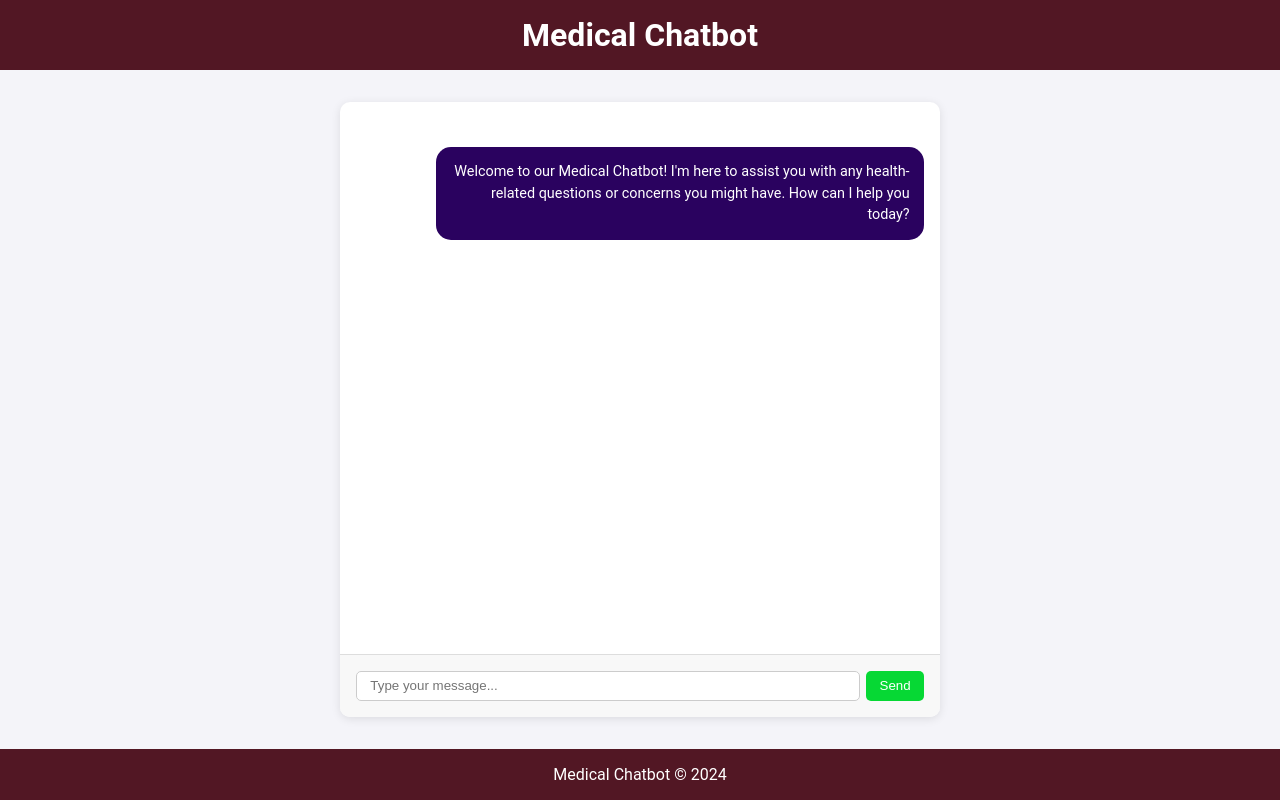
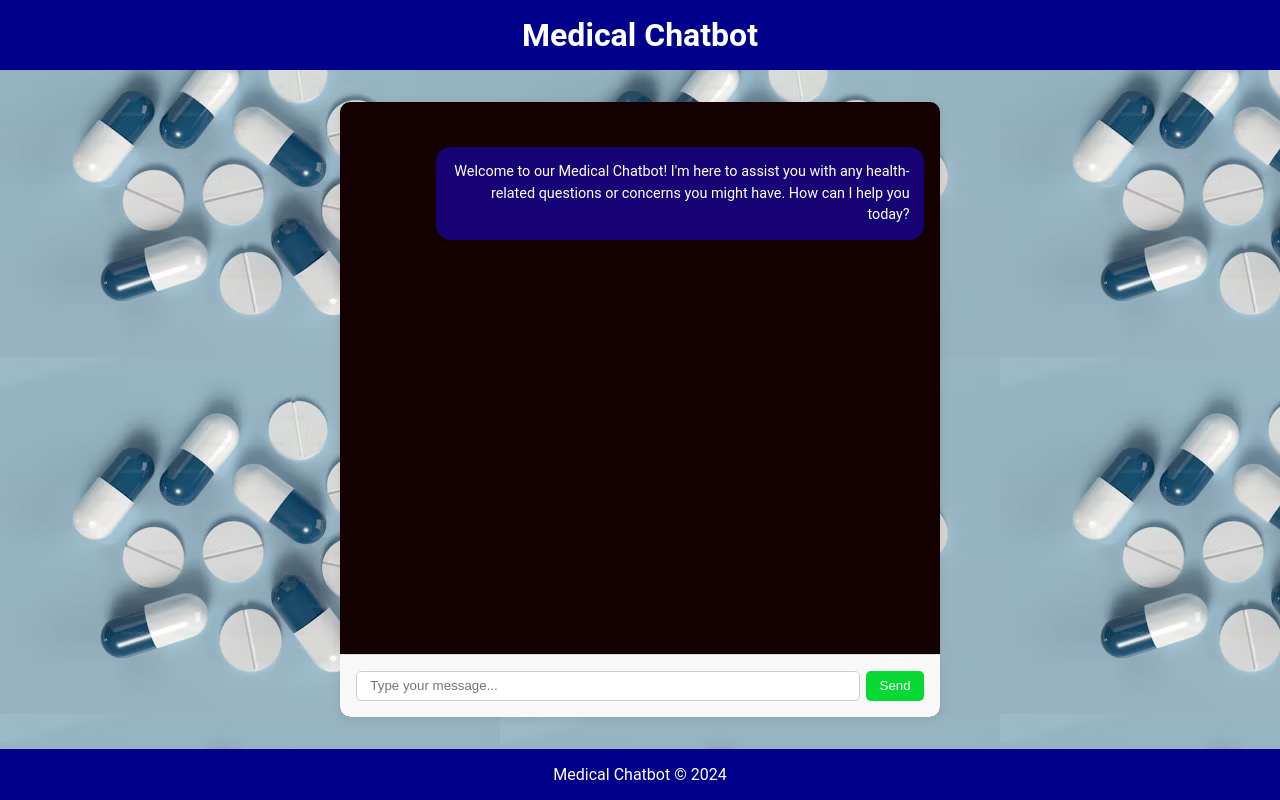
Before and after one commit to cleavestone/Medical-chatbot, a Flask app: page / in a window 1280 px wide. Run offline with Flask 3, Linux system fonts and the light colour scheme.

Commit message:
updated styles.css

```diff
--- a/static/styles.css
+++ b/static/styles.css
@@ -6,14 +6,15 @@
 
 body {
     font-family: 'Roboto', sans-serif;
-    background: #f4f4f9;
+    background: #00000f;
     display: flex;
+    background: url(med3.avif);
     flex-direction: column;
     height: 100vh;
 }
 
 header, footer {
-    background: #521724;
+    background: #00008b;
     color: white;
     text-align: center;
     padding: 1em 0;
@@ -30,9 +31,9 @@ header h1, footer p {
     display: flex;
     flex-direction: column;
     flex-grow: 1;
-    background: white;
+    background: rgb(20, 1, 1);
     border-radius: 10px;
-    box-shadow: 0 2px 10px rgba(0,0,0,0.1);
+    box-shadow: 0 2px 10px rgba(92, 1, 1, 0.1);
     overflow: hidden;
 }
 
@@ -64,7 +65,7 @@ header h1, footer p {
     --size: 40px;
     width: var(--size);
     height: var(--size);
-    background: url(https://i.ibb.co/vB9B6G8/mWDLI93.gif);
+    background: url('med2.jpg');
     background-position: center;
     background-size: cover;
     border-radius: 100%;
@@ -84,7 +85,7 @@ header h1, footer p {
 }
 
 .person-b .message {
-    background: rgb(42, 2, 95);
+    background: rgb(23, 2, 117);
     margin: 2em 0;
     margin-left: 80px;
     color: white;
```
